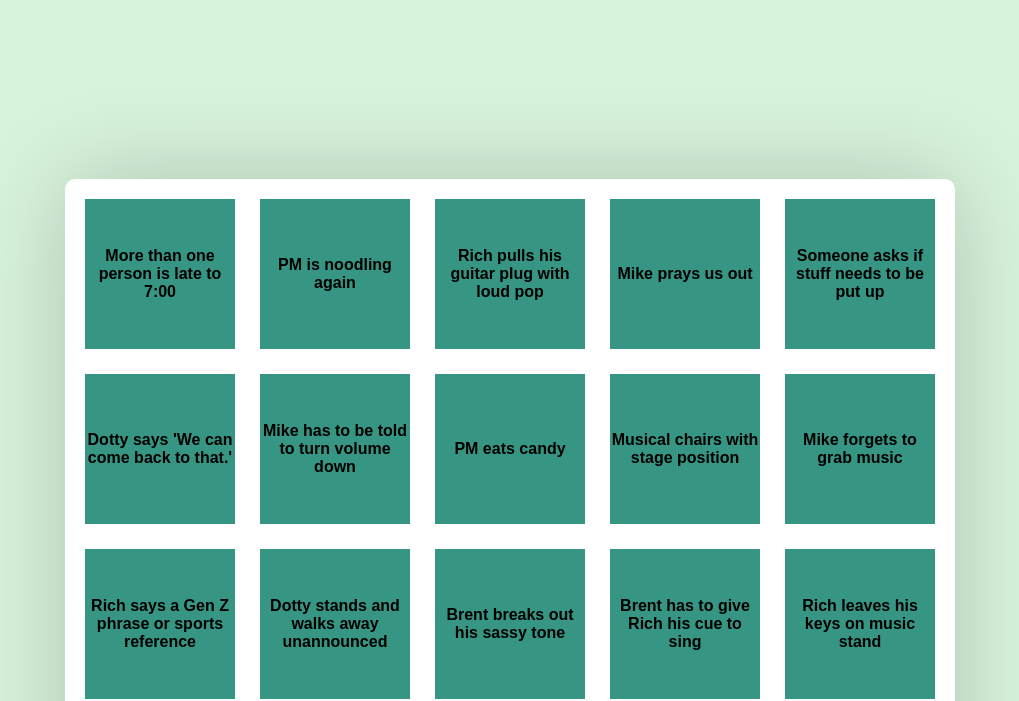
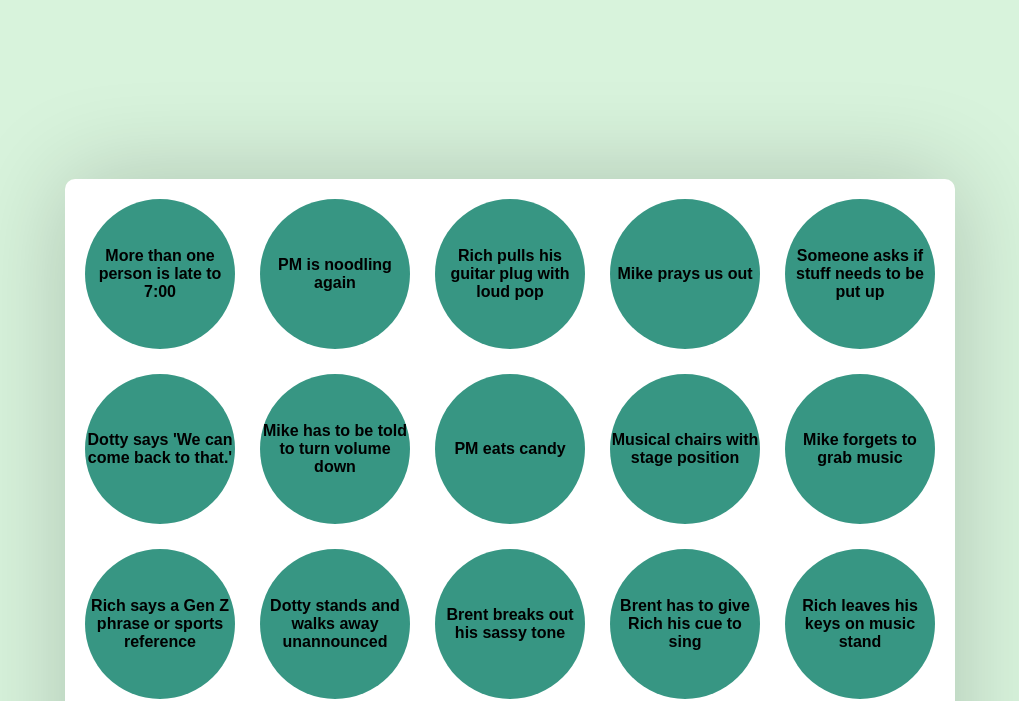
Before and after one commit to Nikio2/XPraiseCoreX, a plain HTML site: page index.html in a window 1280 px wide. Both pictures are taken after a click on the button "Start". Shown: the part 99-800 px from the top of the page, without its empty margins (130-1149 px from the left). Drawn offline with Linux system fonts and the light colour scheme.

Commit message:
Update style.css

```diff
--- a/style.css
+++ b/style.css
@@ -81,6 +81,7 @@ label {
     color: black;
     width: 150px;
     height: 150px;
+    border-radius: 50%;
     display: flex;
     align-items: center;
     justify-content: center;
@@ -94,8 +95,7 @@ label {
 
 @keyframes celebrate {
 
-    0%,
-    100% {
+    0%, 100% {
         transform: translateY(0);
     }
 
```
Lines whose indentation alone changed are shown as unchanged.
